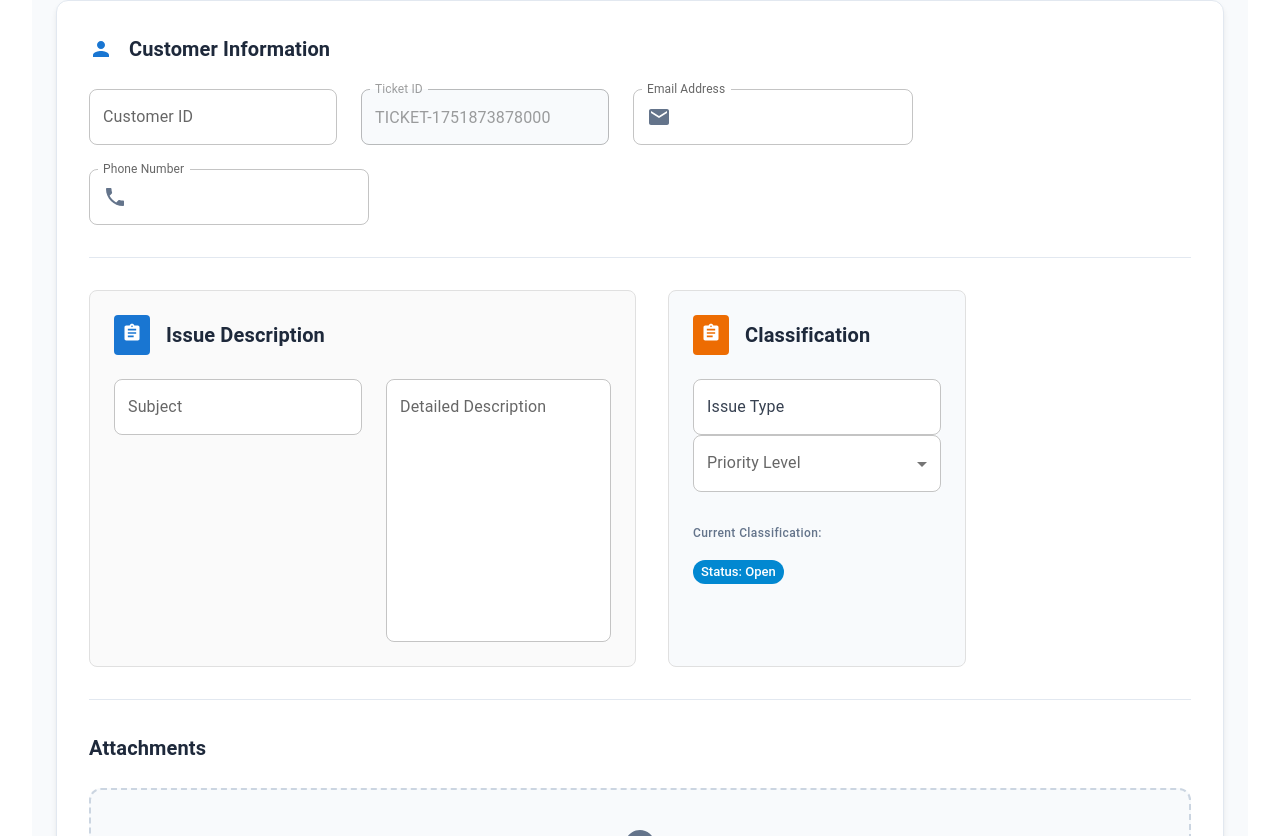
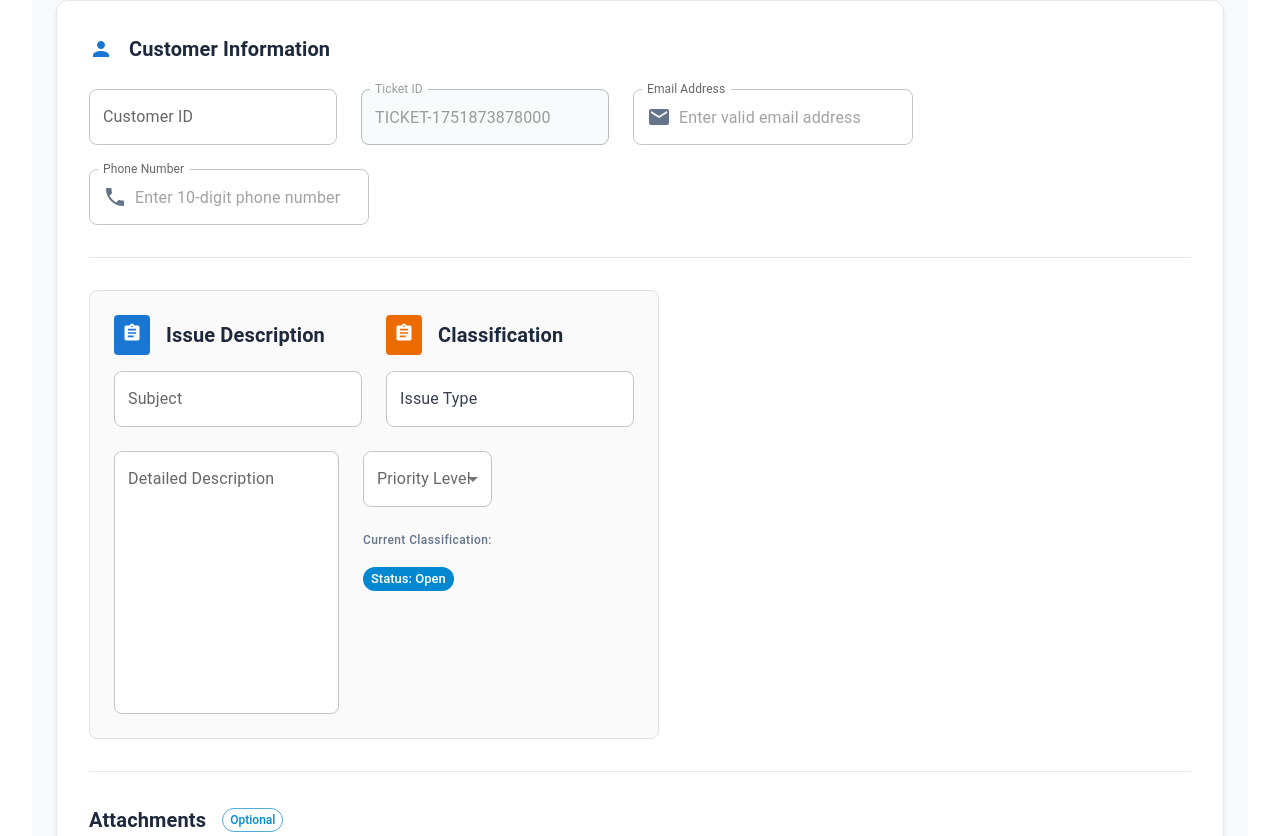
Before and after one commit to Kaviyapriya6/Support-Bot, a Next.js app: page /tickets/create in a window 1280 px wide. Shown: the part 204-1040 px from the top of the page. Built offline with nearby package versions, Linux system fonts and the light colour scheme.

Commit message:
create form

```diff
--- a/src/components/TicketForm.jsx
+++ b/src/components/TicketForm.jsx
@@ -27,14 +27,67 @@ export default function TicketForm({ initialValues, onSubmit, mode = 'create' })
   const [isSubmitting, setIsSubmitting] = useState(false);
 
   const validationSchema = Yup.object({
-    customerId: Yup.string().required('Customer ID is required'),
-    email: Yup.string().email('Invalid email').required('Email is required'),
-    phone: Yup.string().required('Phone number is required'),
-    issueType: Yup.string().required('Issue type is required'),
-    priority: Yup.string().required('Priority is required'),
-    subject: Yup.string().required('Subject is required'),
-    description: Yup.string().required('Description is required'),
+    customerId: Yup.string()
+      .required('Customer ID is required')
+      .min(3, 'Customer ID must be at least 3 characters')
+      .max(50, 'Customer ID must not exceed 50 characters'),
+    email: Yup.string()
+      .email('Please enter a valid email address')
+      .required('Email is required')
+      .matches(
+        /^[a-zA-Z0-9._%+-]+@[a-zA-Z0-9.-]+\.[a-zA-Z]{2,}$/,
+        'Please enter a valid email address'
+      ),
+    phone: Yup.string()
+      .required('Phone number is required')
+      .matches(
+        /^[0-9]{10}$/,
+        'Phone number must be exactly 10 digits'
+      )
+      .test(
+        'is-valid-phone',
+        'Phone number must contain only digits',
+        (value) => value && /^\d+$/.test(value)
+      ),
+    issueType: Yup.string()
+      .required('Issue type is required')
+      .min(3, 'Issue type must be at least 3 characters')
+      .max(100, 'Issue type must not exceed 100 characters'),
+    priority: Yup.string()
+      .required('Priority is required')
+      .oneOf(['Low', 'Medium', 'High'], 'Please select a valid priority level'),
+    subject: Yup.string()
+      .required('Subject is required')
+      .min(5, 'Subject must be at least 5 characters')
+      .max(200, 'Subject must not exceed 200 characters'),
+    description: Yup.string()
+      .required('Description is required')
+      .min(10, 'Description must be at least 10 characters')
+      .max(2000, 'Description must not exceed 2000 characters'),
     file: Yup.mixed()
+      .nullable()
+      .test(
+        'fileSize',
+        'File size must be less than 5MB',
+        (value) => !value || (value && value.size <= 5 * 1024 * 1024)
+      )
+      .test(
+        'fileType',
+        'Only images, PDFs, and documents are allowed',
+        (value) => {
+          if (!value) return true;
+          const allowedTypes = [
+            'image/jpeg',
+            'image/png',
+            'image/gif',
+            'application/pdf',
+            'application/msword',
+            'application/vnd.openxmlformats-officedocument.wordprocessingml.document',
+            'text/plain'
+          ];
+          return allowedTypes.includes(value.type);
+        }
+      )
   });
 
   const formik = useFormik({
@@ -98,6 +151,28 @@ export default function TicketForm({ initialValues, onSubmit, mode = 'create' })
   const handleFileChange = (e) => {
     const file = e.target.files[0];
     if (file) {
+      // Validate file size (5MB limit)
+      if (file.size > 5 * 1024 * 1024) {
+        alert('File size must be less than 5MB');
+        return;
+      }
+
+      // Validate file type
+      const allowedTypes = [
+        'image/jpeg',
+        'image/png',
+        'image/gif',
+        'application/pdf',
+        'application/msword',
+        'application/vnd.openxmlformats-officedocument.wordprocessingml.document',
+        'text/plain'
+      ];
+
+      if (!allowedTypes.includes(file.type)) {
+        alert('Only images, PDFs, and documents are allowed');
+        return;
+      }
+
       setFileName(file.name);
       formik.setFieldValue('file', file);
     }
@@ -215,8 +290,10 @@ export default function TicketForm({ initialValues, onSubmit, mode = 'create' })
                         name="customerId"
                         value={formik.values.customerId || ''}
                         onChange={formik.handleChange}
+                        onBlur={formik.handleBlur}
                         error={formik.touched.customerId && Boolean(formik.errors.customerId)}
                         helperText={formik.touched.customerId && formik.errors.customerId}
+                        placeholder="Enter customer ID (3-50 characters)"
                         sx={{
                           '& .MuiOutlinedInput-root': {
                             borderRadius: 2,
@@ -247,8 +324,10 @@ export default function TicketForm({ initialValues, onSubmit, mode = 'create' })
                         type="email"
                         value={formik.values.email || ''}
                         onChange={formik.handleChange}
+                        onBlur={formik.handleBlur}
                         error={formik.touched.email && Boolean(formik.errors.email)}
                         helperText={formik.touched.email && formik.errors.email}
+                        placeholder="Enter valid email address"
                         InputProps={{
                           startAdornment: <EmailIcon sx={{ color: '#64748b', mr: 1 }} />
                         }}
@@ -265,9 +344,15 @@ export default function TicketForm({ initialValues, onSubmit, mode = 'create' })
                         label="Phone Number"
                         name="phone"
                         value={formik.values.phone || ''}
-                        onChange={formik.handleChange}
+                        onChange={(e) => {
+                          // Only allow digits and limit to 10 characters
+                          const value = e.target.value.replace(/\D/g, '').slice(0, 10);
+                          formik.setFieldValue('phone', value);
+                        }}
+                        onBlur={formik.handleBlur}
                         error={formik.touched.phone && Boolean(formik.errors.phone)}
                         helperText={formik.touched.phone && formik.errors.phone}
+                        placeholder="Enter 10-digit phone number"
                         InputProps={{
                           startAdornment: <PhoneIcon sx={{ color: '#64748b', mr: 1 }} />
                         }}
@@ -285,16 +370,18 @@ export default function TicketForm({ initialValues, onSubmit, mode = 'create' })
 
                 {/* Issue Description and Ticket Classification Row */}
                 <Grid container spacing={4} sx={{ mb: 3 }}>
-                  {/* Issue Description Section - Left Side */}
-                  <Grid item xs={12} md={8}>
+                  {/* Combined Section */}
+                  <Grid item xs={12}>
                     <Paper elevation={0} sx={{
                       p: 3,
                       border: '1px solid #e0e0e0',
                       borderRadius: 2,
-                      bgcolor: '#fafafa',
-                      height: '100%'
+                      bgcolor: '#fafafa'
                     }}>
-                      <Stack direction="row" alignItems="center" spacing={2} sx={{ mb: 3 }}>
+                      {/* First Row: Subject and Issue Type */}
+                      <Grid container spacing={3} sx={{ mb: 3 }}>
+                        <Grid item xs={12} md={8}>
+                          <Stack direction="row" alignItems="center" spacing={2} sx={{ mb: 2 }}>
                             <Box sx={{
                               p: 1,
                               borderRadius: 1,
@@ -307,18 +394,16 @@ export default function TicketForm({ initialValues, onSubmit, mode = 'create' })
                               Issue Description
                             </Typography>
                           </Stack>
-
-                      <Grid container spacing={3}>
-                        <Grid item xs={12}>
                           <TextField
                             fullWidth
                             label="Subject"
                             name="subject"
                             value={formik.values.subject || ''}
                             onChange={formik.handleChange}
+                            onBlur={formik.handleBlur}
                             error={formik.touched.subject && Boolean(formik.errors.subject)}
                             helperText={formik.touched.subject && formik.errors.subject}
-                            placeholder="Brief summary of the issue"
+                            placeholder="Brief summary of the issue (5-200 characters)"
                             sx={{
                               '& .MuiOutlinedInput-root': {
                                 borderRadius: 2,
@@ -327,40 +412,9 @@ export default function TicketForm({ initialValues, onSubmit, mode = 'create' })
                             }}
                           />
                         </Grid>
-                        <Grid item xs={12}>
-                          <TextField
-                            fullWidth
-                            multiline
-                            rows={10}
-                            label="Detailed Description"
-                            name="description"
-                            value={formik.values.description || ''}
-                            onChange={formik.handleChange}
-                            error={formik.touched.description && Boolean(formik.errors.description)}
-                            helperText={formik.touched.description && formik.errors.description}
-                            placeholder="Please provide a comprehensive description of the issue, including steps to reproduce, error messages, and any relevant details..."
-                            sx={{
-                              '& .MuiOutlinedInput-root': {
-                                borderRadius: 2,
-                                bgcolor: 'white'
-                              }
-                            }}
-                          />
-                        </Grid>
-                      </Grid>
-                    </Paper>
-                  </Grid>
 
-                  {/* Ticket Classification Section - Right Side */}
                         <Grid item xs={12} md={4}>
-                    <Paper elevation={0} sx={{
-                      p: 3,
-                      border: '1px solid #e0e0e0',
-                      borderRadius: 2,
-                      bgcolor: '#f8fafc',
-                      height: '100%'
-                    }}>
-                      <Stack direction="row" alignItems="center" spacing={2} sx={{ mb: 3 }}>
+                          <Stack direction="row" alignItems="center" spacing={2} sx={{ mb: 2 }}>
                             <Box sx={{
                               p: 1,
                               borderRadius: 1,
@@ -373,8 +427,6 @@ export default function TicketForm({ initialValues, onSubmit, mode = 'create' })
                               Classification
                             </Typography>
                           </Stack>
-
-   <Grid item xs={12}>
                           <TextField
                             fullWidth
                             name="issueType"
@@ -389,7 +441,7 @@ export default function TicketForm({ initialValues, onSubmit, mode = 'create' })
                               '& .MuiOutlinedInput-root': {
                                 borderRadius: 2,
                                 bgcolor: 'white',
-        minHeight: 56,
+                                height: 56,
                               },
                               '& .MuiInputLabel-root': {
                                 color: '#374151',
@@ -400,8 +452,34 @@ export default function TicketForm({ initialValues, onSubmit, mode = 'create' })
                             }}
                           />
                         </Grid>
+                      </Grid>
 
-<Grid item xs={12}>
+                      {/* Second Row: Description and Priority */}
+                      <Grid container spacing={3}>
+                        <Grid item xs={12} md={8}>
+                          <TextField
+                            fullWidth
+                            multiline
+                            rows={10}
+                            label="Detailed Description"
+                            name="description"
+                            value={formik.values.description || ''}
+                            onChange={formik.handleChange}
+                            onBlur={formik.handleBlur}
+                            error={formik.touched.description && Boolean(formik.errors.description)}
+                            helperText={formik.touched.description && formik.errors.description}
+                            placeholder="Please provide a comprehensive description of the issue (10-2000 characters), including steps to reproduce, error messages, and any relevant details..."
+                            sx={{
+                              '& .MuiOutlinedInput-root': {
+                                borderRadius: 2,
+                                bgcolor: 'white'
+                              }
+                            }}
+                          />
+                        </Grid>
+
+                        <Grid item xs={12} md={4}>
+                          <Box sx={{ mb: 3 }}>
                             <FormControl fullWidth>
                               <InputLabel>Priority Level</InputLabel>
                               <Select
@@ -412,11 +490,12 @@ export default function TicketForm({ initialValues, onSubmit, mode = 'create' })
                                 sx={{
                                   borderRadius: 2,
                                   bgcolor: 'white',
-        minHeight: 56,
+                                  height: 56,
                                   '& .MuiSelect-select': {
-          minHeight: '24px !important',
+                                    height: '24px !important',
                                     display: 'flex',
-          alignItems: 'center'
+                                    alignItems: 'center',
+                                    padding: '16px 14px',
                                   }
                                 }}
                                 MenuProps={{
@@ -472,12 +551,10 @@ export default function TicketForm({ initialValues, onSubmit, mode = 'create' })
                                 </Typography>
                               )}
                             </FormControl>
-</Grid>
-
-
+                          </Box>
 
                           {/* Current Values Display */}
-                      <Box sx={{ mt: 4 }}>
+                          <Box sx={{ mt: 2 }}>
                             <Typography variant="caption" sx={{ color: '#64748b', fontWeight: 500, mb: 2, display: 'block' }}>
                               Current Classification:
                             </Typography>
@@ -533,6 +610,8 @@ export default function TicketForm({ initialValues, onSubmit, mode = 'create' })
                               )}
                             </Stack>
                           </Box>
+                        </Grid>
+                      </Grid>
                     </Paper>
                   </Grid>
                 </Grid>
@@ -541,9 +620,21 @@ export default function TicketForm({ initialValues, onSubmit, mode = 'create' })
 
                 {/* File Upload Section */}
                 <Box>
-                  <Typography variant="h6" sx={{ fontWeight: 600, color: '#1e293b', mb: 3 }}>
+                  <Stack direction="row" alignItems="center" spacing={2} sx={{ mb: 3 }}>
+                    <Typography variant="h6" sx={{ fontWeight: 600, color: '#1e293b' }}>
                       Attachments
                     </Typography>
+                    <Chip
+                      label="Optional"
+                      color="info"
+                      variant="outlined"
+                      size="small"
+                      sx={{
+                        fontWeight: 500,
+                        fontSize: '0.75rem'
+                      }}
+                    />
+                  </Stack>
 
                   <Box sx={{
                     p: 4,
@@ -559,10 +650,13 @@ export default function TicketForm({ initialValues, onSubmit, mode = 'create' })
                   }}>
                     <CloudUploadIcon sx={{ fontSize: 48, color: '#64748b', mb: 2 }} />
                     <Typography variant="h6" sx={{ mb: 1, fontWeight: 500 }}>
-                      Upload Files
+                      Upload Files (Optional)
                     </Typography>
                     <Typography variant="body2" sx={{ color: '#64748b', mb: 3 }}>
-                      Drag and drop files here or click to browse
+                      Drag and drop files here or click to browse (Max size: 5MB) - This field is optional
+                    </Typography>
+                    <Typography variant="caption" sx={{ color: '#64748b', mb: 2, display: 'block' }}>
+                      Supported formats: JPG, PNG, GIF, PDF, DOC, DOCX, TXT
                     </Typography>
                     <Button
                       variant="contained"
```
Lines whose indentation alone changed are shown as unchanged.
